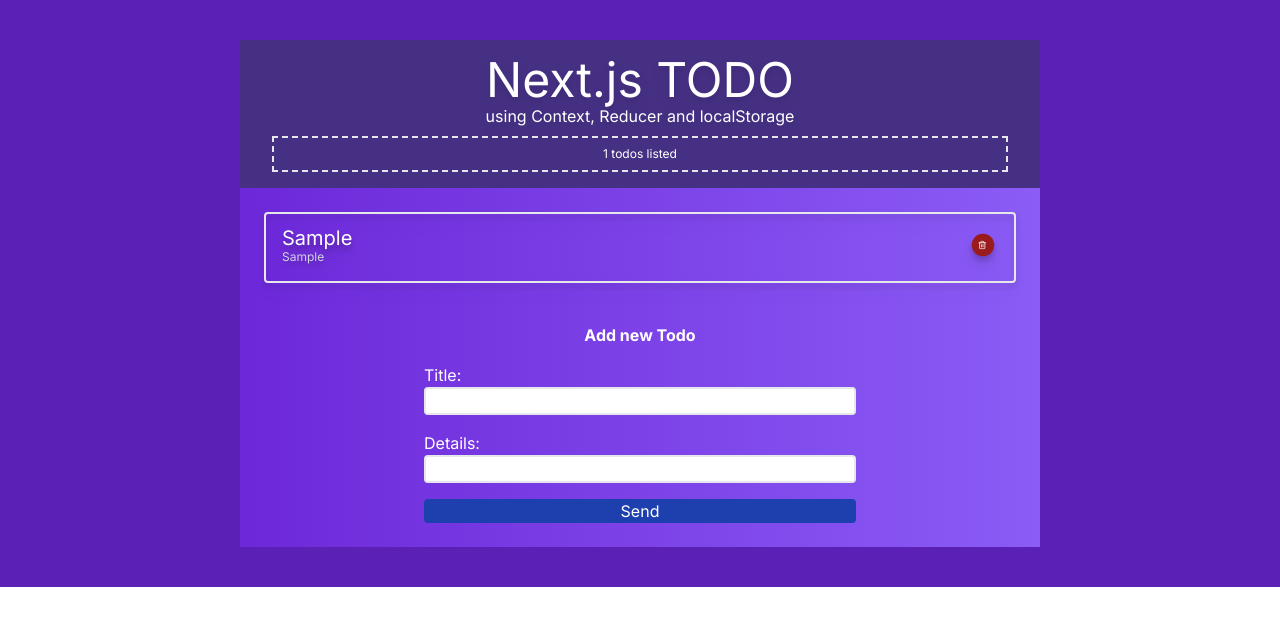
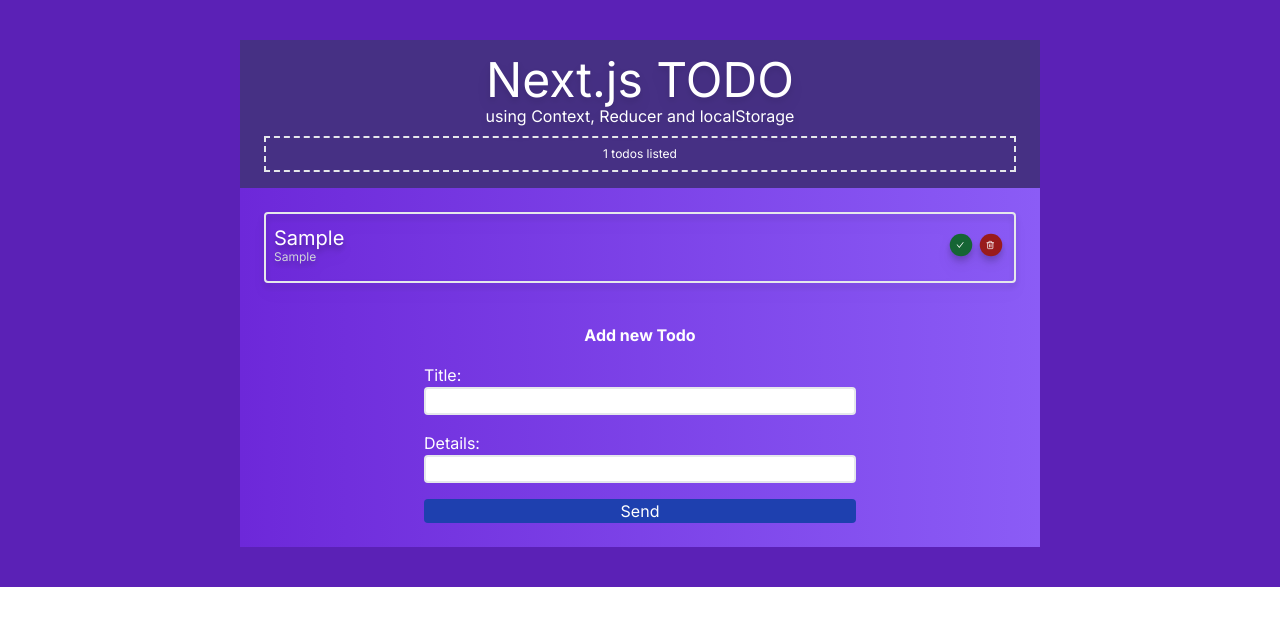
Before and after one commit to AndresDrimer/reading-list, a Next.js app: page / in a window 1280 px wide. Both pictures are taken after typing "Sample", "Sample" into the empty fields and a click on the button "Send". Shown: the top 626 px of the page. Built offline with nearby package versions, Linux system fonts and the light colour scheme.

Commit message:
added isDone function, better ordered

```diff
--- a/src/app/components/Alert.jsx
+++ b/src/app/components/Alert.jsx
@@ -1,12 +1,10 @@
 "use client"
 import { useContext } from 'react'
-
 import { TodoContext } from '@/contexts/TodoContext'
 
 export default function Alert({id}) {
 
-    //const { removeBook } = useContext(TodoContext)
-console.log(id)
+  console.log(id)
 
   return (
     <div className="flex flex-col items-center justify-center sticky top-0 right-0 z-10 w-full bg-red-800 p-4">
--- a/src/app/components/Navbar.tsx
+++ b/src/app/components/Navbar.tsx
@@ -1,13 +1,17 @@
 "use client"
+
 import { useContext } from 'react'
 import { TodoContext } from '../../contexts/TodoContext'
+
 export default function Navbar() {
+
     const { todos } = useContext(TodoContext)
+
   return (
     <div className=' text-center text-white bg-slate-700/50 p-4'>
       <h1 className='text-5xl drop-shadow-lg'>Next.js TODO</h1>
       <h3 className='text-md drop-shadow-lg'>using Context, Reducer and localStorage</h3>
-      <p className='text-xs mt-2 border-2 border-dashed p-2 mx-4'> {todos.length} todos listed</p>
+      <p className='text-xs mt-2 border-2 border-dashed p-2 mx-2'> {todos.length} todos listed</p>
     </div>
   )
 }
--- a/src/app/components/TodoDetails.jsx
+++ b/src/app/components/TodoDetails.jsx
@@ -1,14 +1,17 @@
 "use client";
 
 import { TodoContext } from "@/contexts/TodoContext";
+import { useContext, useState } from "react";
 
-import { useContext, useState } from "react";
+import { FiTrash2 } from "react-icons/fi";
+import { AiOutlineCheck } from "react-icons/ai";
+import { RxCross1 } from "react-icons/rx";
+
+import poster from "../../../public/TAPA_METMUT_DIGITAL.jpg";
 import Image from "next/image";
-
 import { BsPlus } from "react-icons/bs";
 import { AiOutlineMinus } from "react-icons/ai";
-import { FiTrash2 } from "react-icons/fi";
-import poster from "../../../public/TAPA_METMUT_DIGITAL.jpg";
+
 
 export default function TodoDetails({ todo }) {
   const { dispatch } = useContext(TodoContext);
@@ -19,19 +22,47 @@ export default function TodoDetails({ todo }) {
     <>
       <li
         key={todo.id}
-        className="border-2 rounded text-xs md:text-md p-2 flex justify-between px-4 py-4 drop-shadow-lg overflow-hidden"
+        className={`border-2 rounded text-xs md:text-md p-2 flex justify-between px-2 py-4 drop-shadow-lg overflow-hidden ${
+          todo.isChecked ? "bg-green-500/50" : "bg-transparent"
+        }`}
       >
-        <div className="max-w-[20ch]">
-          <h2>
-            {" "}
-            <span className="text-xl pr-6 leading-4 drop-shadow-lg break-words">
+        <div>
+          <h2 className="max-w-[20ch] break-all">
+            <span
+              className={`text-xl pr-6 leading-4 drop-shadow-lg break-words ${
+                todo.isChecked && "line-through"
+              }`}
+            >
               {/*book.title.slice(0, -1)*/}
-              {todo.title}{" "}
+              {todo.title}
             </span>
             <br />
-            <span className="text-gray-300 text-xs ">{todo.author}</span>{" "}
+            <span
+              className={`text-gray-300 text-xs ${
+                todo.isChecked && "line-through"
+              }`}
+            >
+              {todo.details}
+            </span>{" "}
           </h2>
         </div>
+
+        <div className="flex">
+          {!todo.isChecked ? (
+            <button
+              className="w-[30px] h-[30px] bg-green-800 rounded-full p-2 scale-75 hover:scale-105"
+              onClick={() => dispatch({ type: "CHECK_TODO", id: todo.id })}
+            >
+              <AiOutlineCheck />
+            </button>
+          ) : (
+            <button
+              className="w-[30px] h-[30px] bg-gray-800 rounded-full p-2 scale-75 hover:scale-105"
+              onClick={() => dispatch({ type: "UNCHECK_TODO", id: todo.id })}
+            >
+              <RxCross1 />
+            </button>
+          )}
 
           <button
             className="w-[30px] h-[30px] bg-red-800 rounded-full p-2 scale-75 hover:scale-105"
@@ -40,51 +71,7 @@ export default function TodoDetails({ todo }) {
             {" "}
             <FiTrash2 />{" "}
           </button>
-
-        {/*
-        <div className="my-4">
-          <Image src={poster} className="rounded drop-shadow-lg" alt="poster" />
         </div>
-        <p className="font-thin">
-          comentario: Lorem ipsum dolor sit amet consectetur adipisicing elit.
-          Sint, cum esse quibusdam placeat, illo aspernatur fugit, repellat et
-          maxime doloremque quo qui maiores quam quisquam laborum. Tempora
-          suscipit voluptatibus laborum.{" "}
-        </p>{" "}
-        <div className="flex justify-end -mt-4 bg-transparent z-10">
-          { !showMoreText ? <BsPlus className="w-[30px] h-auto fill-violet-800 hover:scale-110 transition duration-900" onClick={()=>setShowMoreText(prev=>!prev)} /> : <AiOutlineMinus className="w-[30px] h-auto fill-violet-800 hover:scale-110 transition duration-900" onClick={()=>setShowMoreText(prev=>!prev)}/>}
-        </div>
-
-        <p className= {showMoreText ? "font-thin" : "hidden"}>
-          Sequi maxime sapiente recusandae perspiciatis, corrupti enim sit dicta
-          possimus. Repellendus iusto dicta eum ea suscipit eaque, voluptates
-          perferendis accusamus cum vel. Ullam suscipit praesentium totam, magni
-          sunt amet accusamus? Impedit deserunt quae placeat quod sapiente
-          corporis suscipit nihil adipisci error voluptatem voluptates odit
-          deleniti quas cum labore sed, magni dolorem maiores expedita facilis
-          quidem illum dolores consequuntur? Quaerat, blanditiis. Nemo aut saepe
-          tempora voluptates quidem nisi earum numquam natus, quas voluptate
-          perferendis, nostrum iure nesciunt ea repellendus quos quibusdam magni
-          vel, sed ut. Sapiente nostrum enim tempora error sequi. Doloremque,
-          nam? Harum quidem saepe suscipit laborum? Delectus nisi omnis nostrum
-          expedita incidunt, dicta, culpa ipsam ipsa, ex ratione accusantium
-          maxime illum ea perferendis animi reprehenderit error quae tempore.
-          Ea?
-        </p>
-        <div className="mt-4">
-          <div className="w-full flex items-center  justify-end space-x-2">
-            <p className="text-gray-400">215p, tapa dura, blahblah</p>
-            <p
-              className={`text-xs w-[50px] border-2 border-gray-600 rounded-full px-2  ${
-                todo.isAvailable ? "" : "line-through text-gray-500 bg-gray-600"
-              }`}
-            >
-              {todo.isDigital ? "digital" : "físico"}
-            </p>
-
-
-          </div>
-        </div>*/}
       </li>
     </>
   );
--- a/src/app/components/TodoForm.js
+++ b/src/app/components/TodoForm.js
@@ -10,7 +10,7 @@ export default function TodoForm() {
 
     function handleSubmit(e){
       e.preventDefault()
-      dispatch({type: "ADD_TODO", todo: {title: newTodo, author: newTodoDetail}})
+      dispatch({type: "ADD_TODO", todo: {title: newTodo, details: newTodoDetail}})
       setNewTodo("")
       setNewTodoDetail("")
     }
@@ -21,7 +21,7 @@ export default function TodoForm() {
     <h1>Add new Todo</h1>
    <form className='mt-4 flex flex-col space-y-4 px-2 text-left font-normal max-w-md m-auto' onSubmit={handleSubmit}>
    <label>Title:
-    <input type="text" value={newTodo} name="title" onChange={(e) => setNewTodo(e.target.value)} className='border-2 rounded w-full text-gray-900'/></label>
+    <input type="text" value={newTodo} name="title" required onChange={(e) => setNewTodo(e.target.value)} className='border-2 rounded w-full text-gray-900 '/></label>
 
     <label>Details:
     <input type="text" value={newTodoDetail} onChange={(e) => setNewTodoDetail(e.target.value)} name="details" className='border-2 rounded w-full text-gray-900'/></label>
--- a/src/app/components/TodoList.js
+++ b/src/app/components/TodoList.js
@@ -5,14 +5,15 @@ import TodoDetails from "./TodoDetails";
 
 
 
+
 export default function TodoList() {
   const { todos } = useContext(TodoContext);
 
+  console.log("esto:", todos)
+  return todos.length ? (   <>
+        <div className="m-auto w-full h-auto drop-shadow-lg">
 
-  return todos.length ? (   <>
-        <div className="m-auto w-full drop-shadow-lg">
-
-          <ul className=" flex flex-col space-y-4">
+          <ul className=" flex flex-col space-y-4 justify-center ">
             {todos.map(todo => {
               return (
                 <TodoDetails todo={todo} key={todo.id} />
@@ -22,7 +23,7 @@ export default function TodoList() {
           </ul>
         </div></>
       ) : (
-        <h1>No hay libros papal!!</h1>
+        <h1>No todos to show!!</h1>
       )
 
 }
--- a/src/app/layout.tsx
+++ b/src/app/layout.tsx
@@ -19,7 +19,6 @@ export default function RootLayout({
 }) {
   return (
     <html lang="en">
-
         <TodoContextWrapper>
           <body className={inter.className}>
             <main className="relative w-full p-10  bg-violet-800 ">
@@ -30,7 +29,6 @@ export default function RootLayout({
             </main>
           </body>
         </TodoContextWrapper>
-
     </html>
   );
 }
--- a/src/app/reducers/todoReducer.js
+++ b/src/app/reducers/todoReducer.js
@@ -5,12 +5,17 @@ export const todoReducer = (state, action) => {
     case "ADD_TODO":
         return [...state, {
             title: action.todo.title,
-            author: action.todo.author,
-            id: nanoid()
+            details: action.todo.details,
+            id: nanoid(),
+            isChecked: false
         }]
     case "REMOVE_TODO":
         return state.filter(todo => todo.id!==action.id)
+    case "CHECK_TODO":
+        return state.map(todo => todo.id!==action.id ? todo : {...todo,  isChecked: true } )
+        case "UNCHECK_TODO":
+            return state.map(todo => todo.id!==action.id ? todo : {...todo,  isChecked: false } )
     default:
         return state
+        }
  }
-}
--- a/tsconfig.json
+++ b/tsconfig.json
@@ -1,6 +1,6 @@
 {
   "compilerOptions": {
-    "target": "es5",
+    "target": "ES6",
     "lib": ["dom", "dom.iterable", "esnext"],
     "allowJs": true,
     "skipLibCheck": true,
@@ -23,6 +23,6 @@
       "@/*": ["./src/*"]
     }
   },
-  "include": ["next-env.d.ts", "**/*.ts", "**/*.tsx", ".next/types/**/*.ts", "src/contexts/TodoContext.js", "src/app/components/TodoDetails.jsx"],
+  "include": ["next-env.d.ts", "**/*.ts", "**/*.tsx", ".next/types/**/*.ts", "src/contexts/TodoContext.js", "src/app/components/TodoDetails.jsx", "src/app/components/Alert.jsx", "src/app/components/TodoList.js"],
   "exclude": ["node_modules"]
 }
```
Also changed, not shown: src/app/components/NotUsedFor Now.js (added, +44 -0 lines), src/app/page.tsx (+6 -14 lines), src/contexts/TodoContext.js (+19 -15 lines). Lines whose indentation alone changed are shown as unchanged.
